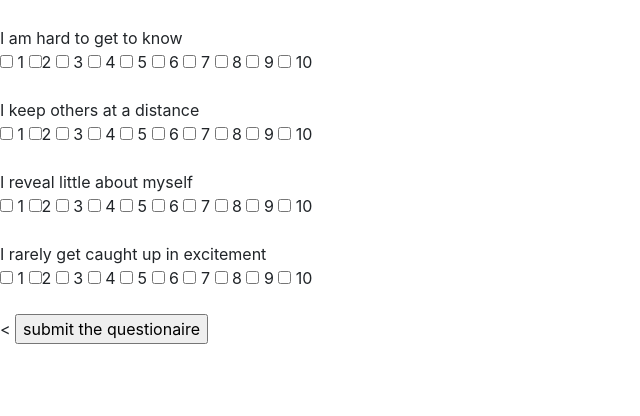
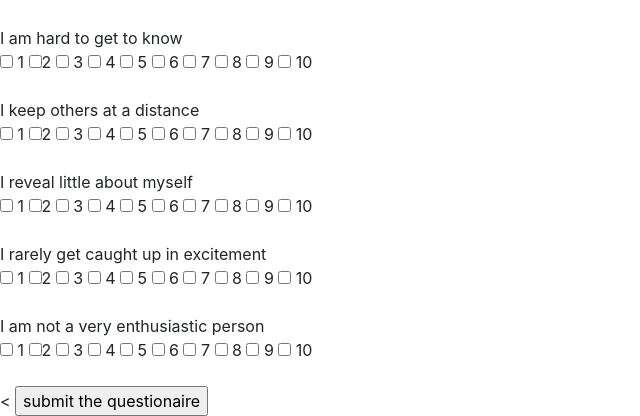
Before and after one commit to JoniMacAronie/PrisonerDilemma-master2, a Flask app: template src/templates/Q.html in a window 1280 px wide. Shown: the part 1204-1620 px from the top of the page, without its empty margins (0-640 px from the left). Before the commit the page ends 1548 px from the top, so only its background shows below. Run offline with Flask 2, Linux system fonts and the light colour scheme; the template is opened without the code that fills it, so the values that code supplies are empty; some libraries are stand-ins or nearby versions.

Commit message:
questionnaire more questions

```diff
--- a/src/templates/Q.html
+++ b/src/templates/Q.html
@@ -210,58 +210,73 @@
 <br>
  <!-- "-" scored enthusiasim part of Extraversion -->
     I am hard to get to know<br>
-    <input type="checkbox" name="1" value="1"> 1
-    <input type="checkbox" name="2" value="2">2
-    <input type="checkbox" name="3" value="3"> 3
-    <input type="checkbox" name="4" value="4"> 4
-    <input type="checkbox" name="5" value="5"> 5
-    <input type="checkbox" name="6" value="6"> 6
-    <input type="checkbox" name="7" value="7"> 7
-    <input type="checkbox" name="8" value="8"> 8
-    <input type="checkbox" name="9" value="9"> 9
-    <input type="checkbox" name="10" value="10"> 10 <br>
-<br>
-
-    I keep others at a distance<br>
-    <input type="checkbox" name="1" value="1"> 1
-    <input type="checkbox" name="2" value="2">2
-    <input type="checkbox" name="3" value="3"> 3
-    <input type="checkbox" name="4" value="4"> 4
-    <input type="checkbox" name="5" value="5"> 5
-    <input type="checkbox" name="6" value="6"> 6
-    <input type="checkbox" name="7" value="7"> 7
-    <input type="checkbox" name="8" value="8"> 8
-    <input type="checkbox" name="9" value="9"> 9
-    <input type="checkbox" name="10" value="10"> 10 <br>
-<br>
-
-    I reveal little about myself<br>
-    <input type="checkbox" name="1" value="1"> 1
-    <input type="checkbox" name="2" value="2">2
-<input type="checkbox" name="3" value="3"> 3
-    <input type="checkbox" name="4" value="4"> 4
-    <input type="checkbox" name="5" value="5"> 5
-    <input type="checkbox" name="6" value="6"> 6
-    <input type="checkbox" name="7" value="7"> 7
-    <input type="checkbox" name="8" value="8"> 8
-    <input type="checkbox" name="9" value="9"> 9
-    <input type="checkbox" name="10" value="10"> 10 <br>
-<br>
-
-    I rarely get caught up in excitement<br>
-    <input type="checkbox" name="1" value="1"> 1
-    <input type="checkbox" name="2" value="2">2
-<input type="checkbox" name="3" value="3"> 3
-    <input type="checkbox" name="4" value="4"> 4
-    <input type="checkbox" name="5" value="5"> 5
-    <input type="checkbox" name="6" value="6"> 6
-    <input type="checkbox" name="7" value="7"> 7
-    <input type="checkbox" name="8" value="8"> 8
-    <input type="checkbox" name="9" value="9"> 9
-    <input type="checkbox" name="10" value="10"> 10 <br>
+      <input type="checkbox" name="1" value="10"> 1
+    <input type="checkbox" name="2" value="9">2
+<input type="checkbox" name="3" value="8"> 3
+    <input type="checkbox" name="4" value="7"> 4
+    <input type="checkbox" name="5" value="6"> 5
+    <input type="checkbox" name="6" value="5"> 6
+    <input type="checkbox" name="7" value="4"> 7
+    <input type="checkbox" name="8" value="3"> 8
+    <input type="checkbox" name="9" value="2"> 9
+    <input type="checkbox" name="10" value="1"> 10 <br>
 <br>
 
 
+    I keep others at a distance<br>
+    <input type="checkbox" name="1" value="10"> 1
+    <input type="checkbox" name="2" value="9">2
+    <input type="checkbox" name="3" value="8"> 3
+    <input type="checkbox" name="4" value="7"> 4
+    <input type="checkbox" name="5" value="6"> 5
+    <input type="checkbox" name="6" value="5"> 6
+    <input type="checkbox" name="7" value="4"> 7
+    <input type="checkbox" name="8" value="3"> 8
+    <input type="checkbox" name="9" value="2"> 9
+    <input type="checkbox" name="10" value="1"> 10 <br>
+<br>
+
+
+    I reveal little about myself<br>
+     <input type="checkbox" name="1" value="10"> 1
+    <input type="checkbox" name="2" value="9">2
+    <input type="checkbox" name="3" value="8"> 3
+    <input type="checkbox" name="4" value="7"> 4
+    <input type="checkbox" name="5" value="6"> 5
+    <input type="checkbox" name="6" value="5"> 6
+    <input type="checkbox" name="7" value="4"> 7
+    <input type="checkbox" name="8" value="3"> 8
+    <input type="checkbox" name="9" value="2"> 9
+    <input type="checkbox" name="10" value="1"> 10 <br>
+<br>
+
+
+    I rarely get caught up in excitement<br>
+    <input type="checkbox" name="1" value="10"> 1
+    <input type="checkbox" name="2" value="9">2
+    <input type="checkbox" name="3" value="8"> 3
+    <input type="checkbox" name="4" value="7"> 4
+    <input type="checkbox" name="5" value="6"> 5
+    <input type="checkbox" name="6" value="5"> 6
+    <input type="checkbox" name="7" value="4"> 7
+    <input type="checkbox" name="8" value="3"> 8
+    <input type="checkbox" name="9" value="2"> 9
+    <input type="checkbox" name="10" value="1"> 10 <br>
+<br>
+
+
+    I am not a very enthusiastic person<br>
+    <input type="checkbox" name="1" value="10"> 1
+    <input type="checkbox" name="2" value="9">2
+    <input type="checkbox" name="3" value="8"> 3
+    <input type="checkbox" name="4" value="7"> 4
+    <input type="checkbox" name="5" value="6"> 5
+    <input type="checkbox" name="6" value="5"> 6
+    <input type="checkbox" name="7" value="4"> 7
+    <input type="checkbox" name="8" value="3"> 8
+    <input type="checkbox" name="9" value="2"> 9
+    <input type="checkbox" name="10" value="1"> 10 <br>
+<br>
 
  <!-- MACH* test -->
     <
--- a/src/users.txt
+++ b/src/users.txt
@@ -10,7 +10,7 @@ User9 8kfb3974
 User10 7gjwndp2
 User11 scq6wa2j
 User12 rp7ngbv6
-User13ahn42wk8
+User13 ahn42wk8
 User14 x3nsu9hw
 User15 m4w89jky
 User16 kwb3f6xc
@@ -24,7 +24,7 @@ User23 hd6fw5a4
 User24 jyp7vgef
 User25 tk9376y8
 User26 aj69wpg7
-User 27 q5m74ng6
+User27 q5m74ng6
 User28 bztdx7ac
 User29 7mgu6tc4
 User30 vrbj3dfc
```
Lines whose indentation alone changed are shown as unchanged.
